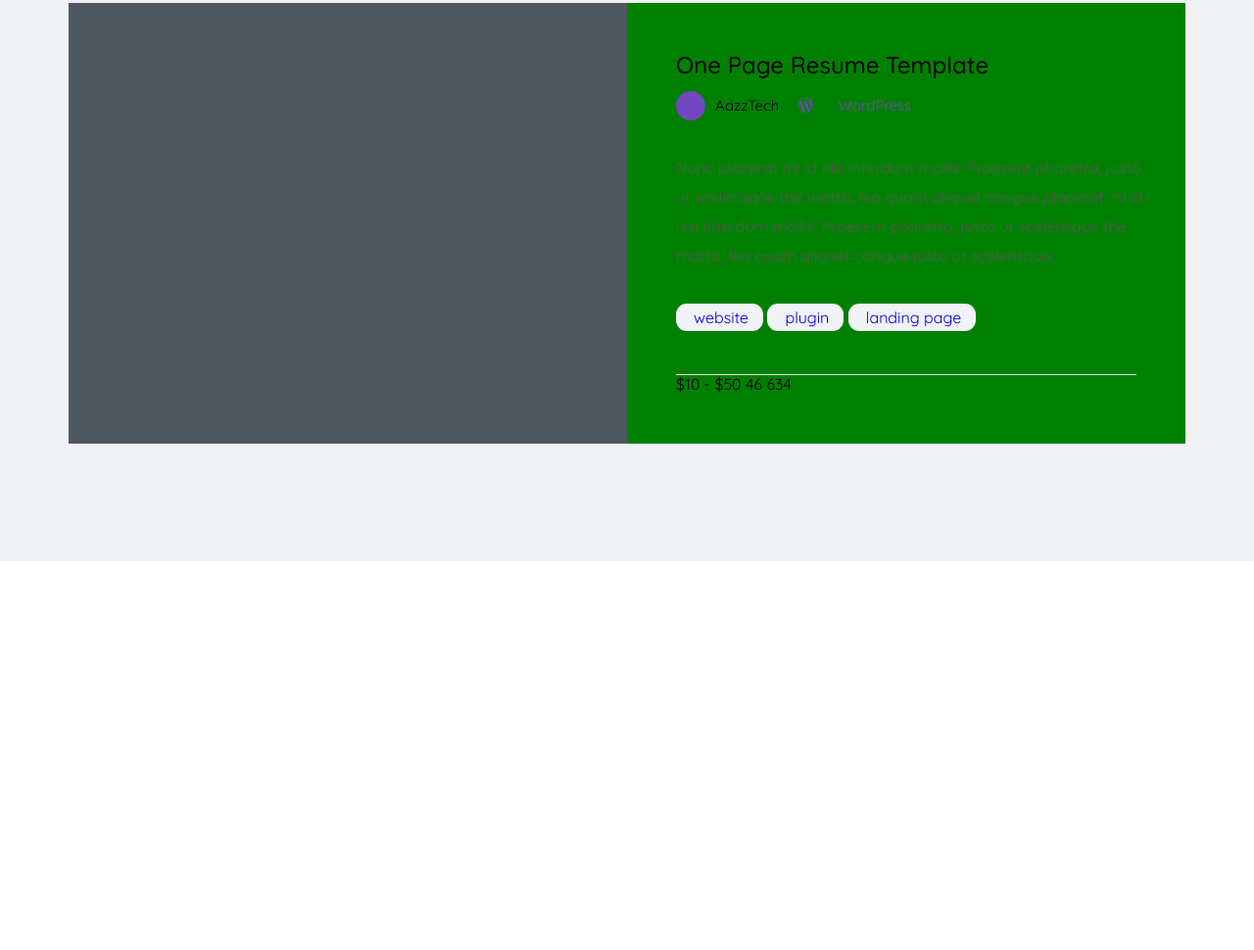
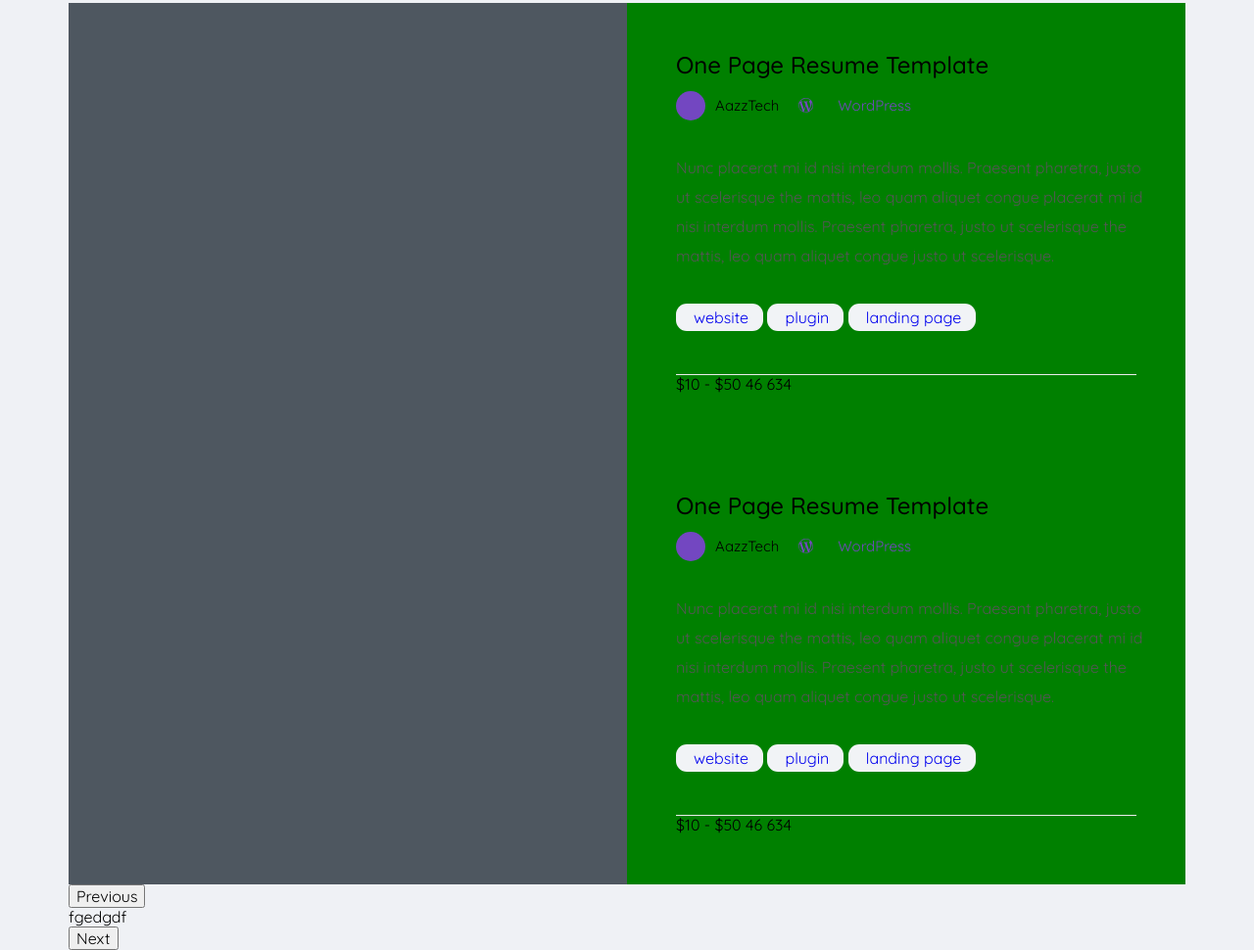
Before and after one commit to nicc-s1939/MartPlace, a website: page app/index.html in a window 1280 px wide. Shown: the part 1893-2863 px from the top of the page at 98% size. Before the commit the page ends 2466 px from the top, so only its background shows below. Drawn offline with nearby package versions, Linux system fonts and the light colour scheme; files that its build step writes are made by us from their sources.

Commit message:
test min.main.js

```diff
--- a/app/index.html
+++ b/app/index.html
@@ -141,7 +141,8 @@
                     </div>
                 </div>
                 <div class="featured-item__inner-slider">
-                    <div class="featured-item1" >
+                    <div class="slider">
+                        <div class="featured-item1">
                             <div class="featured-item1-bg" style="background-image: url(images/featured-item1-bg.svg);">
                                 <div class="featured-item1-l btm">
                                     More Info
@@ -157,11 +158,57 @@
                             </div>
                             <div class="featured-item2-text">
                                 <div class="inner__Aazz-Word">
-                                <a class="Aazz" href="#" style="background-image: url(images/icons/Ellipse\ 6.svg);">AazzTech</a>
-                                <a class="Word" href="#" style="background-image: url(images/icons/WordPress.svg);">WordPress</a>
+                                    <a class="Aazz" href="#"
+                                        style="background-image: url(images/icons/Ellipse\ 6.svg);">AazzTech</a>
+                                    <a class="Word" href="#"
+                                        style="background-image: url(images/icons/WordPress.svg);">WordPress</a>
                                 </div>
                                 <div class="text">
-                                 Nunc placerat mi id nisi interdum mollis. Praesent pharetra, justo ut scelerisque the mattis, leo quam aliquet congue placerat mi id nisi interdum mollis. Praesent pharetra, justo ut scelerisque the mattis, leo quam aliquet congue justo ut scelerisque.
+                                    Nunc placerat mi id nisi interdum mollis. Praesent pharetra, justo ut scelerisque
+                                    the mattis, leo quam aliquet congue placerat mi id nisi interdum mollis. Praesent
+                                    pharetra, justo ut scelerisque the mattis, leo quam aliquet congue justo ut
+                                    scelerisque.
+                                </div>
+                            </div>
+                            <div class="featured-item2-buttom">
+                                <a href="#">website</a>
+                                <a href="#">plugin</a>
+                                <a href="#">landing page</a>
+                            </div>
+                            <div class="featured-item2-basket">
+                                $10 - $50
+                                46
+                                634
+                            </div>
+                        </div>
+                    </div>
+                    <div class="slider">
+                        <div class="featured-item1">
+                            <div class="featured-item1-bg" style="background-image: url(images/featured-item1-bg.svg);">
+                                <div class="featured-item1-l btm">
+                                    More Info
+                                </div>
+                                <div class="featured-item1-r btm">
+                                    Live Demo
+                                </div>
+                            </div>
+                        </div>
+                        <div class="featured-item2">
+                            <div class="featured-item2-titel">
+                                One Page Resume Template
+                            </div>
+                            <div class="featured-item2-text">
+                                <div class="inner__Aazz-Word">
+                                    <a class="Aazz" href="#"
+                                        style="background-image: url(images/icons/Ellipse\ 6.svg);">AazzTech</a>
+                                    <a class="Word" href="#"
+                                        style="background-image: url(images/icons/WordPress.svg);">WordPress</a>
+                                </div>
+                                <div class="text">
+                                    Nunc placerat mi id nisi interdum mollis. Praesent pharetra, justo ut scelerisque
+                                    the mattis, leo quam aliquet congue placerat mi id nisi interdum mollis. Praesent
+                                    pharetra, justo ut scelerisque the mattis, leo quam aliquet congue justo ut
+                                    scelerisque.
                                 </div>
                             </div>
                             <div class="featured-item2-buttom">
@@ -177,6 +224,11 @@
                         </div>
                     </div>
                 </div>
+                <div class="test">
+                    <div> fgedgdf</div>
+                    <div>dfgdfgdf</div>
+                </div>
+            </div>
         </div>
     </section>
 
--- a/app/js/main.js
+++ b/app/js/main.js
@@ -1,8 +1,17 @@
+// $(function(){
+
+//     $('featured-item__inner-slider').slick({
+//         slidesToShow: 1,
+//         slidesToScroll: 1,
+//         arrows: true,
+//     });
+
+// });
+
 $(function(){
-
-    $('???').slick({
-
-
+    $('.test').slick({
+        slidesToShow: 1,
+        slidesToScroll: 1,
+        arrows: true,
     });
-
-});
+  });
--- a/app/scss/style.scss
+++ b/app/scss/style.scss
@@ -306,7 +306,7 @@
     }
 
 }
-.featured-item__inner-slider{
+.slider{
     display: flex;
     align-items: center;
     justify-content: space-between;
```
Also changed, not shown: gulpfile.js (+12 -3 lines), 1 other file. Lines whose indentation alone changed are shown as unchanged.
